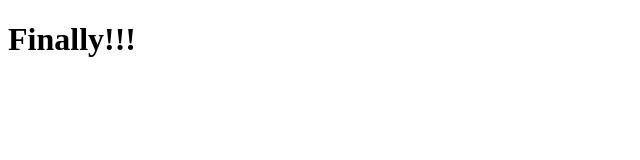
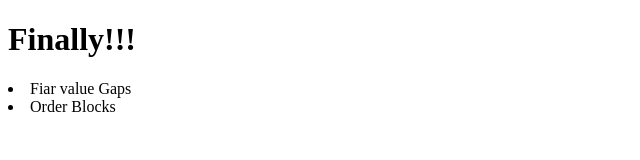
Before and after one commit to Ezekiel-web-dev-17/html, a plain HTML site: page index.html in a window 1280 px wide. Shown: the whole page, without its empty margins (0-640 px from the left). Drawn offline with Linux system fonts and the light colour scheme.

Commit message:
second commit

```diff
--- a/index.html
+++ b/index.html
@@ -7,5 +7,7 @@
 </head>
 <body>
     <h1>Finally!!!</h1>
+    <li>Fiar value Gaps</li>
+    <li>Order Blocks</li>
 </body>
 </html>
```
